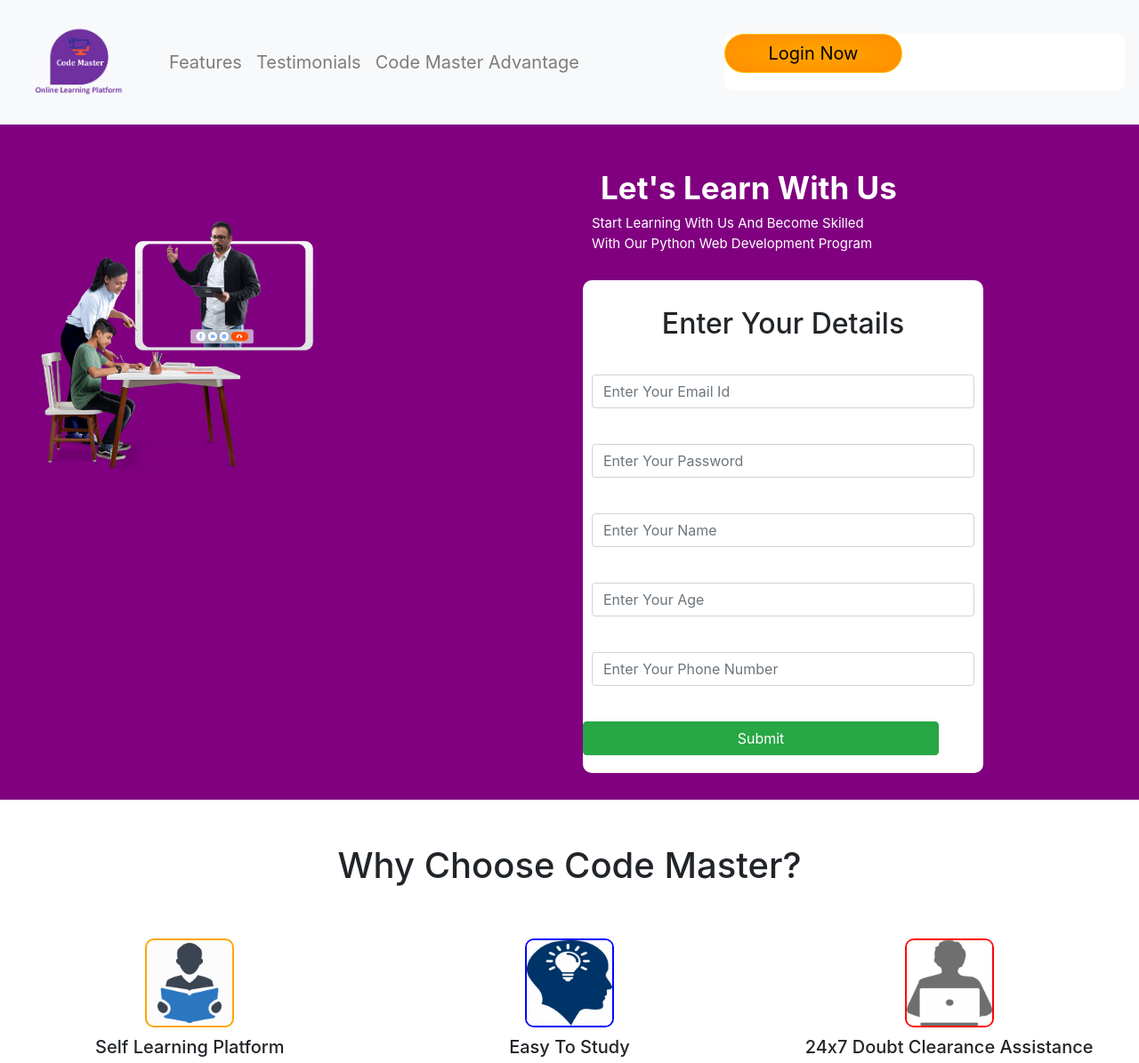
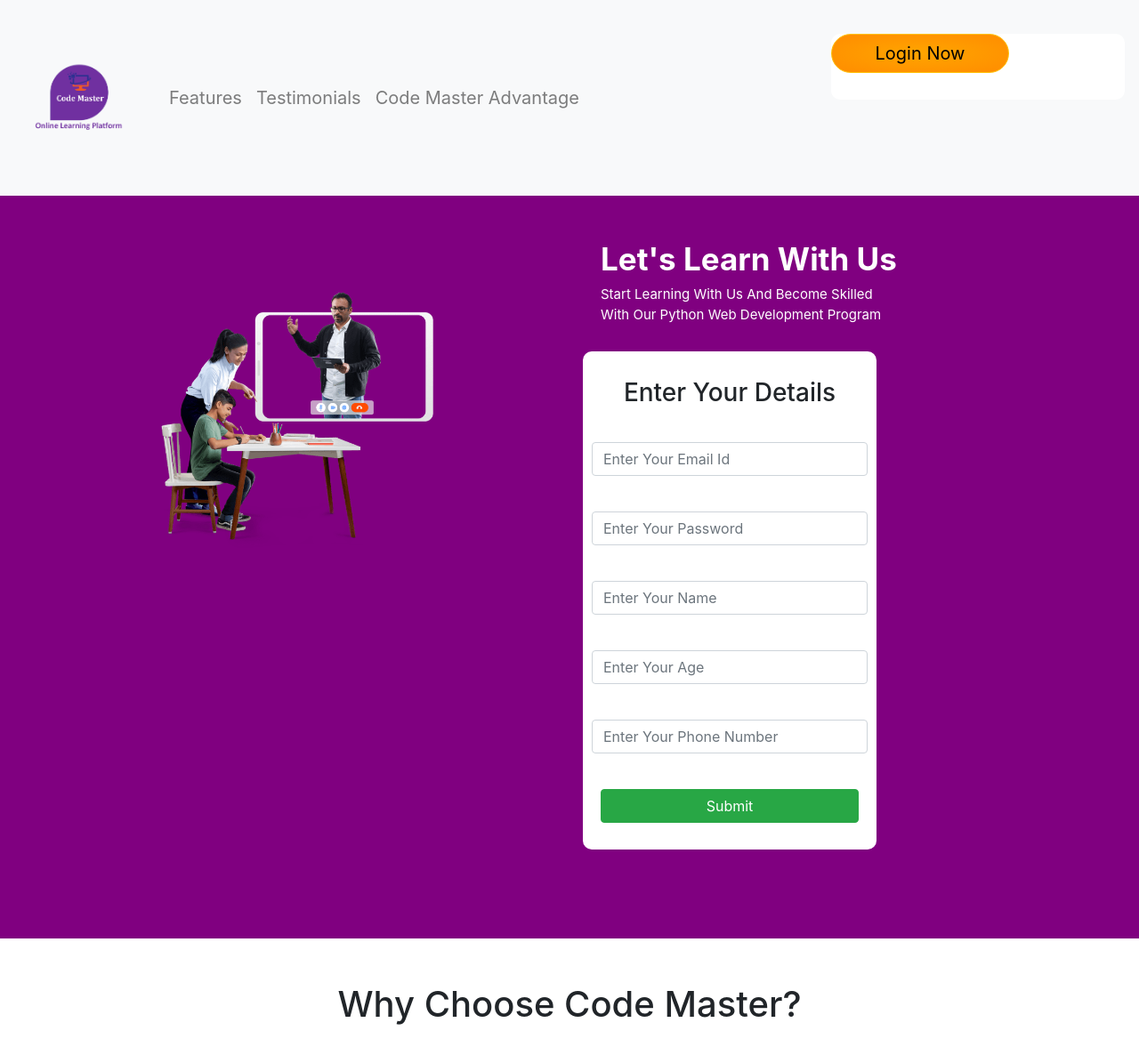
Before and after one commit to arunp007/CM-Learning-Platform, a Django app: page /learnapp/home in a window 1280 px wide. Shown: the top 1195 px of the page at 89% size. Run offline with Django 4.2, Linux system fonts and the light colour scheme.

Commit message:
Version1

```diff
--- a/learnproject/learnapp/templates/home.html
+++ b/learnproject/learnapp/templates/home.html
@@ -21,22 +21,23 @@
 
     form{
       background-color: white;
-      width: 450px;
+      width: 330px;
       border-radius: 10px;
-      padding-bottom: 20px;
-      margin-bottom: 30px;
+      padding-bottom: 30px;
+      margin-bottom: 100px;
       margin-top: 30px;
     }
 
     .btn-success{
-      width: 400px;
+      width: 290px;
+      margin-left: 20px;
     }
 
     .content1{
       margin-top: 100px;
       padding-top: 20px;
       margin-bottom: 30px;
-      width: 380px;
+      width: 330px;
       height: 350px;
       background-color: lightcoral;
       border-radius: 20px;
@@ -51,7 +52,7 @@
       margin-top: 100px;
       padding-top: 20px;
       margin-bottom: 30px;
-      width: 380px;
+      width: 330px;
       height: 350px;
       background-color: lemonchiffon;
       border-radius: 20px;
@@ -66,7 +67,7 @@
       margin-top: 100px;
       padding-top: 20px;
       margin-bottom: 30px;
-      width: 380px;
+      width: 330px;
       height: 350px;
       background-color: lightblue;
       border-radius: 20px;
@@ -106,14 +107,15 @@
     <div class="container-fluid" style="background-color:purple;">
       <div class="row">
           <div class="col-xs-6 col-lg-6">
-            <img src="{% static 'images\banner.png' %}" width="340px" style="padding-top: 100px; padding-bottom: 50px;">
+            <center><img src="{% static 'images\banner.png' %}" width="340px" style="padding-top: 100px; padding-bottom: 50px;"></center>
           </div>
           <div class="col-xs-6 col-lg-6">
             <h1 style="color:white; margin-left: 20px; margin-top: 50px; font-size: 35px; font-weight: bolder;">Let's Learn With Us</h1>
-            <p style="color: white; margin-left: 10px; font-size: 15px;">Start Learning With Us And Become Skilled <br> With Our Python Web Development Program</p>
+            <p style="color: white; margin-left: 20px; font-size: 15px;">Start Learning With Us And Become Skilled <br> With Our Python Web Development Program</p>
+
             <form method="post">
               {% csrf_token %}
-              <h2 style="text-align: center; padding-bottom: 30px; padding-top: 30px;">Enter Your Details</h2>
+              <h3 style="text-align: center; padding-bottom: 30px; padding-top: 30px;">Enter Your Details</h3>
 
               <div class="form-group" style="padding-left: 10px; padding-right: 10px;">
                 <input class="form-control" type="email" name="email" id="email" placeholder="Enter Your Email Id">
@@ -138,7 +140,6 @@
 
               <button class="btn btn-success" type="submit" onclick="return validation()">Submit</button>
             </form>
-            </center>
           </div>
       </div>
     </div>
@@ -170,7 +171,7 @@
         </div>
 
         <div class="col-xs-6 col-lg-6">
-          <img src="{% static 'images/self learn.png' %}" width="450px" style="margin-top: 50px; margin-bottom: 50px;">
+          <center><img src="{% static 'images/self learn.png' %}" width="330px" style="margin-top: 50px; margin-bottom: 50px;"></center>
         </div>
 
         <div class="col-xs-6 col-lg-6" style="margin-top: 50px; margin-bottom: 30px;">
```
